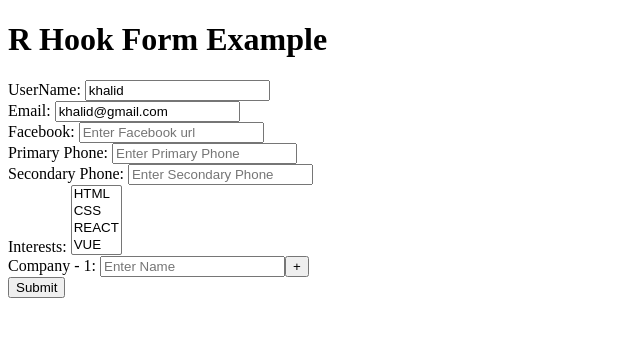
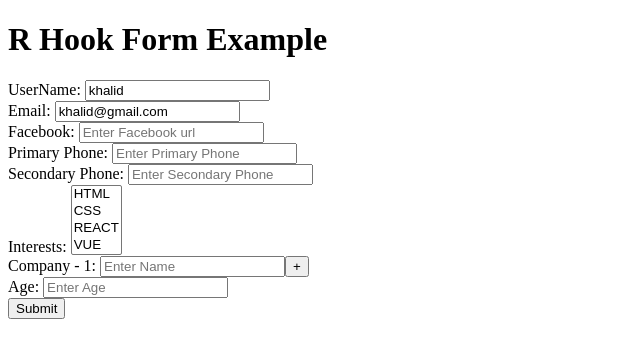
Before and after one commit to mohaimenkhalid/react-hook-form, a React (Vite) app: page / in a window 1280 px wide. Shown: the top 358 px of the page, without its empty margins (0-640 px from the left). Built offline with nearby package versions, Linux system fonts and the light colour scheme.

Commit message:
numeric value convert

```diff
--- a/src/App.jsx
+++ b/src/App.jsx
@@ -17,7 +17,8 @@ export default function App() {
                 {
                     name: ''
                 }
-            ]
+            ],
+            age: ''
         }
     })
     const {register, control, handleSubmit, formState} = form
@@ -135,8 +136,27 @@ export default function App() {
 
                             <small className="error">{errors?.companies && errors?.companies[index]?.name.message}</small>
                         </div>
+
+
                     ))
                 }
+
+                <div>
+                    <label>Age: </label>
+                    <input
+                        type='number'
+                        placeholder="Enter Age"
+                        {...register('age', {
+                            valueAsNumber: true,
+                            required: {
+                                value: true,
+                                message: 'Age is required'
+                            }
+                        })}
+                    />
+                    <small className="error">{errors?.age?.message}</small>
+
+                </div>
 
                 <button type="submit">Submit</button>
             </form>
```
